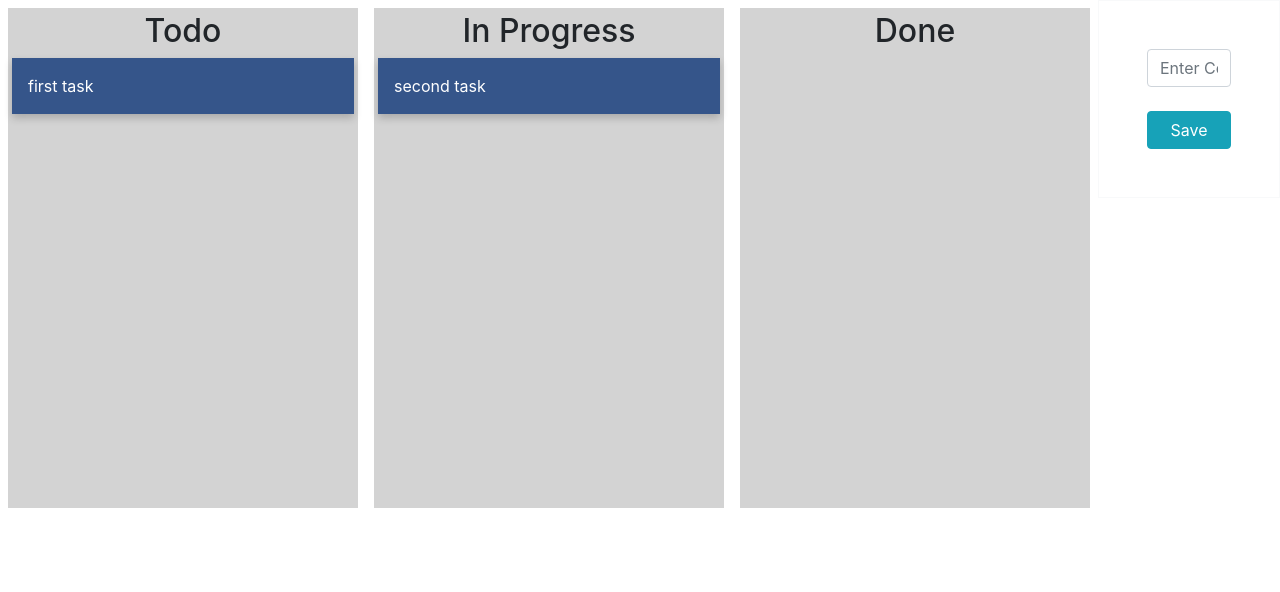
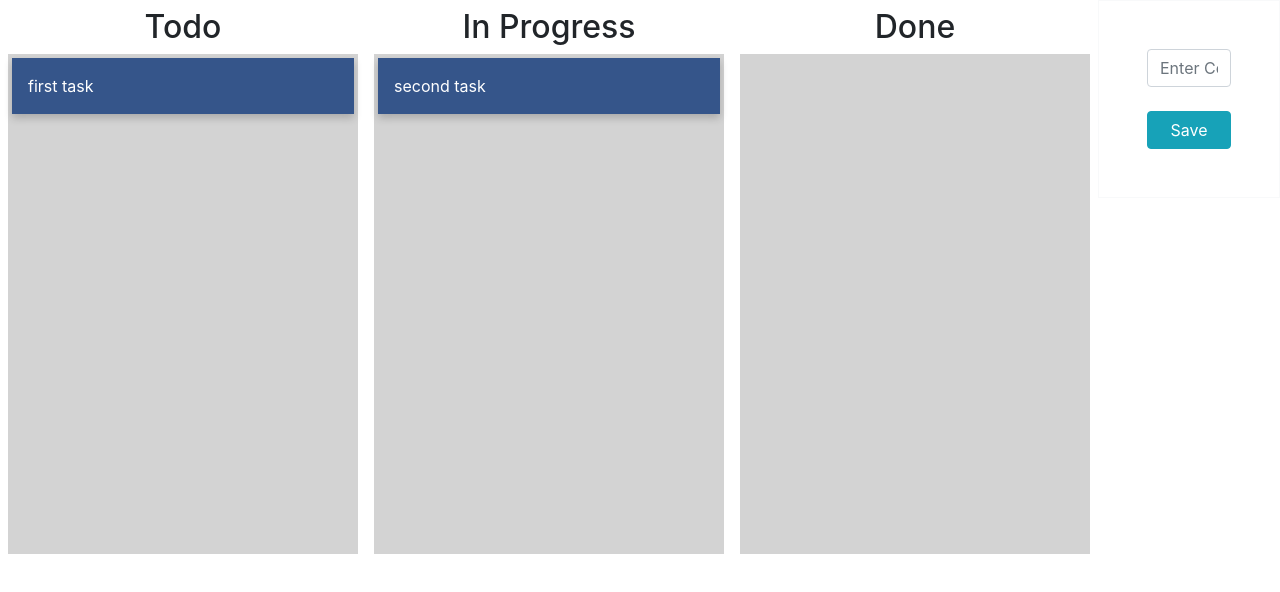
Before and after one commit to Freditansari/react-dnd-example, a React (Create React App) app: page / in a window 1280 px wide. Shown: the top 592 px of the page. Built offline with nearby package versions, Linux system fonts and the light colour scheme.

Commit message:
the drag and drop works, but the saving logic data structure needed to be re worked

```diff
--- a/src/App.js
+++ b/src/App.js
@@ -3,6 +3,7 @@ import React, {useState} from 'react';
 import InventoryCard from './Components/InventoryCard/InventoryCard';
 import KanbanBoard from './Components/KanbanBoard/KanbanBoard';
 import {v4 as uuid} from 'uuid';
+import KanbanDashboard from './Components/KanbanDashboard/KanbanDashboard';
 
 /**
  * tutorial source :
@@ -52,7 +53,10 @@ function App() {
   // console.log(columns)
   return (
     <div>
-      <KanbanBoard columns = {columns} setColumns = {setColumns}/>
+
+        <KanbanBoard columns = {columns} setColumns = {setColumns}/>
+        {/* <KanbanDashboard columns = {columns} setColumns={setColumns} /> */}
+
     </div>
   )
 
--- a/src/Components/KanbanBoard/KanbanBoard.js
+++ b/src/Components/KanbanBoard/KanbanBoard.js
@@ -5,11 +5,12 @@ import {v4 as uuid} from 'uuid';
 import InventoryCard from '../InventoryCard/InventoryCard'
 import AddColumn from '../addColumn/AddColumn';
 
-const onDragEnd = (result, columns , setColumns) =>{
+const onDragEnd = (result, columns , setColumns, type) =>{
     if(!result.destination) return;
     const {source, destination} = result;
+    // console.log(type)
 
-    if(source.droppableId !== destination.droppableId){
+    if(source.droppableId !== destination.droppableId && type==="task"){
       const sourceColumn = columns[source.droppableId];
       const destColumn = columns[destination.droppableId];
       const sourceItems= [...sourceColumn.items];
@@ -28,7 +29,7 @@ const onDragEnd = (result, columns , setColumns) =>{
         }
       })
 
-    }else{
+    }else if(type==="task"){
       const column = columns[source.droppableId];
       const copiedItems = [...column.items];
       const [removed] = copiedItems.splice(source.index, 1);
@@ -44,6 +45,14 @@ const onDragEnd = (result, columns , setColumns) =>{
 
     }
 
+    if(type=== "column" ){
+      console.log(columns)
+      console.log(source.droppableId)
+      console.log("source: ", columns[source.droppableId])
+      console.log("destination: ", columns[destination.droppableId])
+    }
+
+    // console.log(columns)
   }
 
 
@@ -68,30 +77,42 @@ const KanbanBoard = props => {
 
 
     }
+    /**
+     *  style={{display: 'flex', flexDirection:"column", alignItems:'center' }}
+     */
 
     return (
-        <div className="App" style={{display: 'flex', justifyContent:'center', height:'100%'}}>
+      <div>
+           <DragDropContext onDragEnd = {result =>{ onDragEnd(result, columns, setColumns, result.type)}} >
+               <Droppable droppableId="all-columns" type="column" direction="horizontal">{(provided, snapshot) =>(
+               <div {...provided.droppableProps} ref={provided.innerRef} >
+                    <div className="App" style={{display: 'flex', justifyContent:'center',  height:'100%'}}>
 
-        <DragDropContext onDragEnd = {result =>{ onDragEnd(result, columns, setColumns)}} >
 
-          {Object.entries(columns).map(([id, column])=>{
+
+                      {Object.entries(columns).map(([id, column], index)=>{
+                        // console.log("index: ", index)
                         return (
+                          <Draggable draggableId = {id} index ={index}>
+                            {(provided) =>(
+                            <div  ref = {provided.innerRef}
+                            {...provided.draggableProps}
+                            >
                               <div style={{margin: 8}}>
-
-              <Droppable droppableId={id} key={id}>
-                {(provided, snapshot)=>{
-                  return (
+                                          <div style={{display: 'flex', flexDirection:"column", alignItems:'center' }}>
+                                          <h2 {...provided.dragHandleProps}>{column.name}</h2>
+                                          </div>
+                                          <Droppable droppableId={id} key={id} direction="vertical" type="task" >
+                                            {(provided, snapshot) =>(
                                             <div {...provided.droppableProps} ref={provided.innerRef}
                                             style={{ background: snapshot.isDraggingOver?'lightblue': 'lightgrey',
                                               padding: 4,
                                               width: 350,
                                               minHeight: 500
                                             }}>
-                      <div style={{display: 'flex', flexDirection:'column', alignItems:'center' }}>
-                      <h2>{column.name}</h2>
-                      </div>
                                                   {column.items.map((item, index)=>{
                                                     return (
+
                                                       <Draggable key = {item.id} draggableId= {item.id} index ={index}>
                                                         {(provided, snapshot)=>{
                                                           return (
@@ -124,24 +145,28 @@ const KanbanBoard = props => {
 
                                                     )
                                                   })}
+                                          </div>)}
+                                          </Droppable>
+
+
 
                                 </div>
-                  )
-                }
-
-                }
-              </Droppable>
-              </div>
+                            </div>)}
+                          </Draggable>
                         )
                       })}
 
-        </DragDropContext>
+
+
                     <div>
                         <AddColumn setColumns = {props.setColumns} columns = {props.columns}/>
                         {/* < button class="btn btn-info btn-block" onClick={handleAddColumn} type="submit">Save</button> */}
                     </div>
 
 
+                </div>
+         </div>)}</Droppable>
+      </DragDropContext>
     </div>
   );
 
--- /dev/null
+++ b/src/Components/KanbanDashboard/KanbanDashboard.js
@@ -0,0 +1,39 @@
+import React,{useState} from 'react'
+import PropTypes from 'prop-types'
+import { DragDropContext, Droppable, Draggable} from 'react-beautiful-dnd';
+import {v4 as uuid} from 'uuid';
+import KanbanBoard from '../KanbanBoard/KanbanBoard'
+
+const onDragEnd = (result, columns , setColumns) =>{
+
+
+}
+
+
+
+const KanbanDashboard = props => {
+    return (
+        <div>
+
+
+            <DragDropContext onDragEnd = {result =>{ onDragEnd(result, props.columns, props.setColumns)}}>
+                <Droppable droppableId ="all-columns" direction="horizontal" type="column">
+                    {(provided) =>(<div {...provided.droppableProps} innerRef ={provided.innerRef}>
+
+                         <Draggable>
+                            <KanbanBoard columns = {props.columns} setColumns = {props.setColumns}/>
+                         </Draggable>
+                         {provided.placeholder}
+                     </div>)}
+                 </Droppable>
+
+            </DragDropContext>
+        </div>
+    )
+}
+
+KanbanDashboard.propTypes = {
+
+}
+
+export default KanbanDashboard
```
Also changed, not shown: 1 other file (tests, documents, lock files or other folders). Lines whose indentation alone changed are shown as unchanged.
